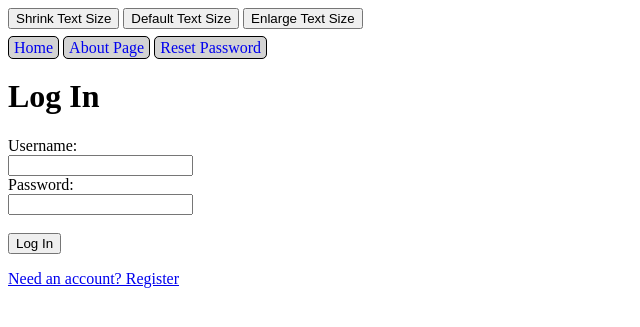
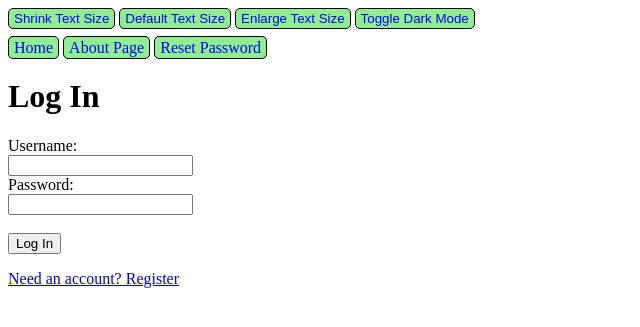
Before and after one commit to ppatel071/s26-CPSC4910-Team16, a Flask app: a page that uses app/templates/base.html in a window 1280 px wide. Shown: the top 327 px of the page, without its empty margins (0-640 px from the left). Run offline with Flask 3, Linux system fonts and the light colour scheme.

Commit message:
Added Dark Mode toggle and added some color to the accessibility and navigation buttons.

```diff
--- a/app/static/home.css
+++ b/app/static/home.css
@@ -1,5 +1,5 @@
 .button {
-    background-color: lightgray;
+    background-color: lightgreen;
 
     border-style: solid;
     border-color: black;
@@ -12,6 +12,8 @@
     padding-bottom: 2px;
 
     text-decoration: none;
+
+    color: blue
 }
 
 .button:hover {
@@ -20,10 +22,21 @@
 
 :root {
     --base-font-size: 16px;
+    --bg-color: white;
+    --text-color: black;
+    --nav-color: lightgray;
+}
+
+.dark-mode {
+    --bg-color: #121212;
+    --text-color: #ffffff;
+    --nav-color: #1e1e1e;
 }
 
 body {
     font-size: var(--base-font-size);
+    background-color: var(--bg-color);
+    color: var(--text-color);
 }
 
 h1 {
--- a/app/templates/base.html
+++ b/app/templates/base.html
@@ -11,9 +11,10 @@
   <body>
 
     <div style="margin-bottom: 10px;">
-      <button onclick="ChangeFontSize(12)">Shrink Text Size</button>
-      <button onclick="ChangeFontSize(16)">Default Text Size</button>
-      <button onclick="ChangeFontSize(20)">Enlarge Text Size</button>
+      <button class="button" onclick="ChangeFontSize(12)">Shrink Text Size</button>
+      <button class="button" onclick="ChangeFontSize(16)">Default Text Size</button>
+      <button class="button" onclick="ChangeFontSize(20)">Enlarge Text Size</button>
+      <button class="button" onclick="ToggleDarkMode()">Toggle Dark Mode</button>
     </div>
 
     {% block nav %}
@@ -34,14 +35,27 @@
 
     <script>
       function ChangeFontSize(size) {
-        document.documentElement.style.setProperty('--base-font-size', size + 'px')
-        localStorage.setItem('fontSize', size)
+        document.documentElement.style.setProperty('--base-font-size', size + 'px');
+        localStorage.setItem('fontSize', size);
+      }
+
+      function ToggleDarkMode() {
+        document.body.classList.toggle('dark-mode');
+
+        const isDark = document.body.classList.contains('dark-mode');
+        localStorage.setItem('darkMode', isDark);
       }
 
       window.onload = function() {
         const savedSize = localStorage.getItem('fontSize');
+        const darkMode = localStorage.getItem('darkMode')
+
         if(savedSize) {
-          document.documentElement.style.setProperty('--base-font-size', savedSize + 'px')
+          document.documentElement.style.setProperty('--base-font-size', savedSize + 'px');
+        }
+
+        if(darkMode === "true") {
+          document.body.classList.add("dark-mode")
         }
       }
     </script>
```
